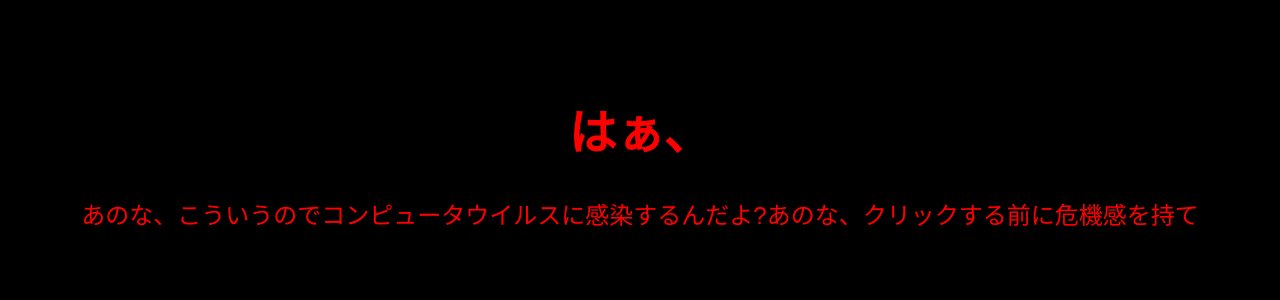
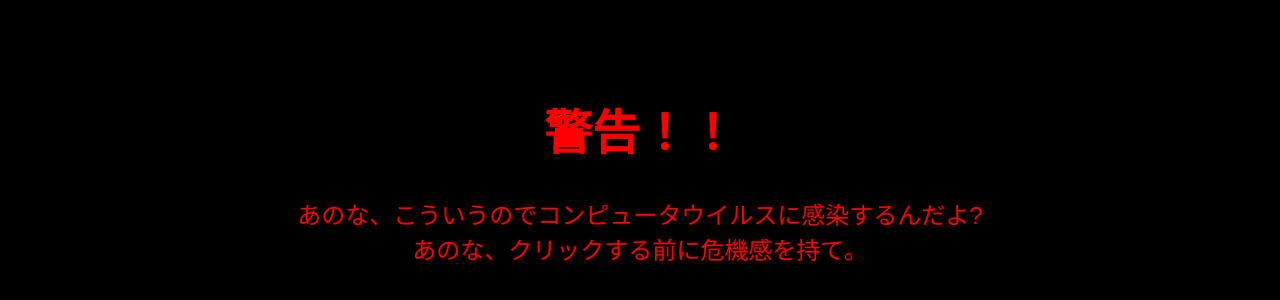
Before and after one commit to konabanana4545/janken, a plain HTML site: page janken.html in a window 1280 px wide. Shown: the part 162-462 px from the top of the page. Drawn offline with Linux system fonts and the light colour scheme.

Commit message:
Update janken.html

```diff
--- a/janken.html
+++ b/janken.html
@@ -23,7 +23,7 @@
     </style>
 </head>
 <body>
-    <h1>はぁ、</h1>
-    <p>あのな、こういうのでコンピュータウイルスに感染するんだよ?あのな、クリックする前に危機感を持て</p>
+    <h1>警告！！</h1>
+    <p>あのな、こういうのでコンピュータウイルスに感染するんだよ?<br>あのな、クリックする前に危機感を持て。</p>
 </body>
 </html>
```
